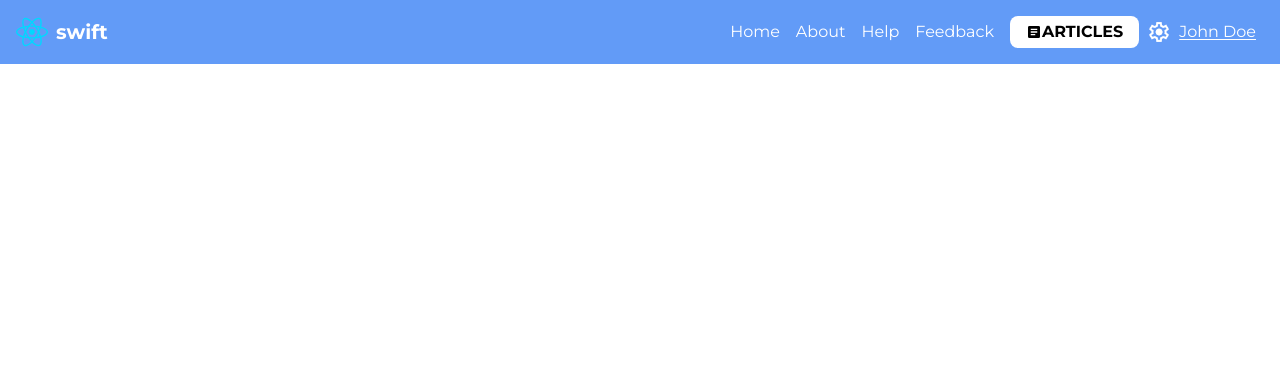
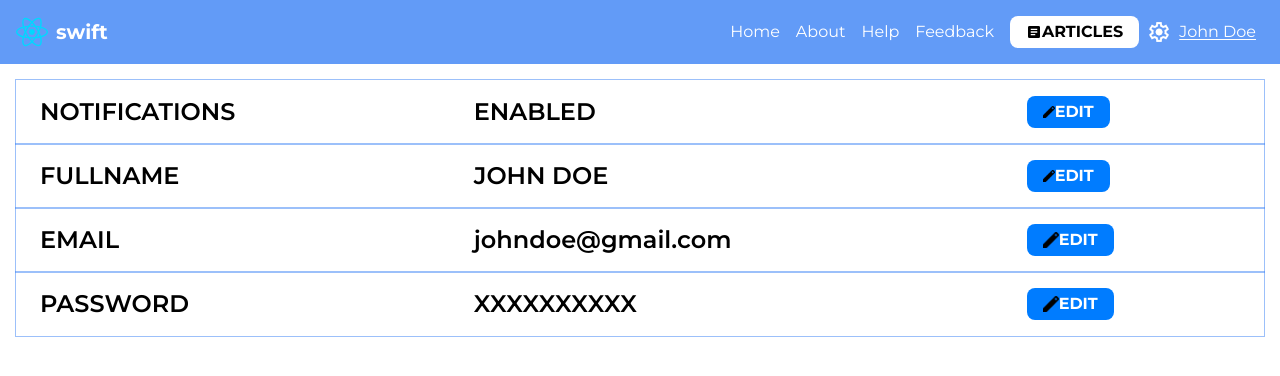
Before and after one commit to yahiaDZz/swift, a React (Vite) app: page /settings in a window 1280 px wide. Shown: the top 376 px of the page. Built offline with nearby package versions, Linux system fonts and the light colour scheme.

Commit message:
added settings component

```diff
--- a/src/App.jsx
+++ b/src/App.jsx
@@ -10,6 +10,8 @@ import Hero from "./components/Hero";
 import Articles from "./components/Articles";
 import Upload from "./components/Upload";
 import Dashboard from "./components/Dashboard";
+import Settings from "./components/Settings";
+import Consult from "./components/Consult";
 function App() {
   return (
     <>
@@ -21,6 +23,8 @@ function App() {
         <Route exact path="/articles" element={<Articles />} />
         <Route exact path="/upload" element={<Upload />} />
         <Route exact path="/dashboard" element={<Dashboard />} />
+        <Route exact path="/settings" element={<Settings />} />
+        <Route exact path="/consult/*" element={<Consult />} />
       </Routes>
     </>
   );
--- a/src/components/Articles.jsx
+++ b/src/components/Articles.jsx
@@ -1,5 +1,6 @@
 import React, { useState } from "react";
 import upload from "../assets/upload.png";
+import { useNavigate } from "react-router-dom";
 const Articles = () => {
   const [articles, setArticles] = useState([
     {
@@ -12,20 +13,22 @@ const Articles = () => {
       title: "Article 3.pdf",
     },
   ]);
+  const navigate = useNavigate();
   // fetch articles to be consulted
   return (
-    <div className="container mx-auto px-4 items-center justify-center pt-20">
-      <h1 className="text-2xl font-bold mb-4 text-center">ARTICLES</h1>
-      <table className="min-w-full divide-y divide-gray-200">
-        <tbody className="bg-white divide-y divide-gray-200">
+    <div className="container font-display w-full mx-auto px-4 items-center justify-center pt-20">
+      <table className="w-full ">
+        <tbody className="items-center">
           {articles.map((article) => (
-            <tr key={article.id}>
+            <tr key={article.id} className="ring-1">
               <td className="px-6 py-4 whitespace-nowrap">
-                <div className="text-sm text-gray-900">{article.title}</div>
+                <div className="text-2xl text-black font-semibold">
+                  {article.title}
+                </div>
               </td>
               <td className="px-6 py-4 whitespace-nowrap text-right">
                 <button
-                  onClick={() => navigate("/consult")}
+                  onClick={() => navigate(`/consult/${article.title}`)}
                   className="flex items-center uppercase bg-primary text-white px-4 py-1 rounded-lg mx-2"
                 >
                   <img src={upload} className="w-4 h-4" />
--- /dev/null
+++ b/src/components/Consult.jsx
@@ -0,0 +1,13 @@
+import React, { useEffect } from "react";
+import { useLocation } from "react-router-dom";
+const Consult = () => {
+  const location = useLocation();
+  const latestRouteString = location.pathname.split("/").pop();
+  const decodedRouteString = decodeURIComponent(latestRouteString);
+  useEffect(() => {
+    console.log(decodedRouteString);
+  }, [decodedRouteString]);
+  return <div>Consult</div>;
+};
+
+export default Consult;
--- a/src/components/Hero.jsx
+++ b/src/components/Hero.jsx
@@ -14,7 +14,7 @@ const Hero = () => {
         </h1>
         <div className="space-y-4">
           <input
-            class="mt-10 w-96 py-4 px-8 text-xl rounded-xl border-2 border-primary focus:ring-2 focus:ring-blue-500 focus:outline-none"
+            className="mt-10 w-96 py-4 px-8 text-xl rounded-xl border-2 border-primary focus:ring-2 focus:ring-blue-500 focus:outline-none"
             type="text"
             placeholder="Search +1000 Scientific Articles"
           />
--- a/src/components/Navbar.jsx
+++ b/src/components/Navbar.jsx
@@ -89,7 +89,7 @@ const Navbar = () => {
             )}
             {isLogged && (
               <div className="flex items-center justify-between">
-                <button>
+                <button onClick={() => navigate("/settings")}>
                   <img src={settings} className="w-6 h-6" />
                 </button>
                 <h1 className="text-white mx-2 underline underline-offset-2">
--- /dev/null
+++ b/src/components/Settings.jsx
@@ -0,0 +1,112 @@
+import React, { useState } from "react";
+import { Link, useNavigate } from "react-router-dom";
+import upload from "../assets/upload.png";
+import edit from "../assets/edit.png";
+const Settings = () => {
+  const [articles, setArticles] = useState([
+    {
+      title: "Article 1.pdf",
+    },
+    {
+      title: "Article 2.pdf",
+    },
+    {
+      title: "Article 3.pdf",
+    },
+  ]);
+  const navigate = useNavigate();
+  return (
+    <div className="font-primary container font-display w-full mx-auto px-4 items-center justify-center pt-20">
+      <table className="w-full ">
+        <tbody className="items-center">
+          <tr className="ring-1">
+            <td className="px-6 py-4 whitespace-nowrap">
+              <div className="uppercase text-2xl text-black font-semibold">
+                Notifications
+              </div>
+            </td>
+            <td className="px-6 py-4 whitespace-nowrap">
+              <div className="text-2xl text-black font-semibold uppercase">
+                Enabled
+              </div>
+            </td>
+            <td className="px-6 py-4 whitespace-nowrap text-right">
+              <button
+                onClick={() => navigate("/")}
+                className="flex items-center uppercase bg-primary text-white px-4 py-1 rounded-lg mx-2"
+              >
+                <img src={edit} className="w-3 h-3" />
+                <h1 className="font-bold uppercase">edit</h1>
+              </button>
+            </td>
+          </tr>
+          <tr className="ring-1">
+            <td className="px-6 py-4 whitespace-nowrap">
+              <div className="uppercase text-2xl text-black font-semibold">
+                Fullname
+              </div>
+            </td>
+            <td className="px-6 py-4 whitespace-nowrap">
+              <div className="text-2xl text-black font-semibold uppercase">
+                John doe
+              </div>
+            </td>
+            <td className="px-6 py-4 whitespace-nowrap text-right">
+              <button
+                onClick={() => navigate(`/`)}
+                className="flex items-center uppercase bg-primary text-white px-4 py-1 rounded-lg mx-2"
+              >
+                <img src={edit} className="w-3 h-3" />
+                <h1 className="font-bold uppercase">edit</h1>
+              </button>
+            </td>
+          </tr>
+          <tr className="ring-1">
+            <td className="px-6 py-4 whitespace-nowrap">
+              <div className="uppercase text-2xl text-black font-semibold">
+                Email
+              </div>
+            </td>
+            <td className="px-6 py-4 whitespace-nowrap">
+              <div className="text-2xl text-black font-semibold">
+                johndoe@gmail.com
+              </div>
+            </td>
+            <td className="px-6 py-4 whitespace-nowrap text-right">
+              <button
+                onClick={() => navigate(`/consult/${article.title}`)}
+                className="flex items-center uppercase bg-primary text-white px-4 py-1 rounded-lg mx-2"
+              >
+                <img src={edit} className="w-4 h-4" />
+                <h1 className="font-bold uppercase">edit</h1>
+              </button>
+            </td>
+          </tr>
+          <tr className="ring-1">
+            <td className="px-6 py-4 whitespace-nowrap">
+              <div className="uppercase text-2xl text-black font-semibold">
+                password
+              </div>
+            </td>
+            <td className="px-6 py-4 whitespace-nowrap">
+              <div className="text-2xl text-black font-semibold uppercase">
+                xxxxxxxxxx
+              </div>
+            </td>
+            <td className="px-6 py-4 whitespace-nowrap text-right">
+              <button
+                onClick={() => navigate(`/consult/${article.title}`)}
+                className="flex items-center uppercase bg-primary text-white px-4 py-1 rounded-lg mx-2"
+              >
+                <img src={edit} className="w-4 h-4" />
+                <h1 className="font-bold uppercase">edit</h1>
+              </button>
+            </td>
+          </tr>
+        </tbody>
+      </table>
+    </div>
+  );
+};
+
+export default Settings;
```
Also changed, not shown: src/assets/edit.png (added).
